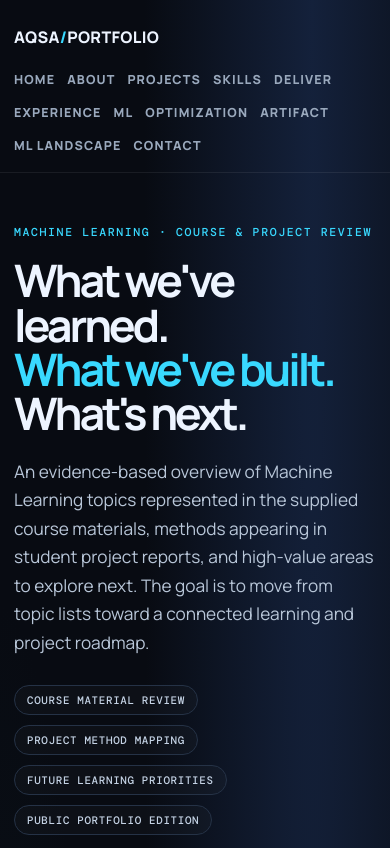
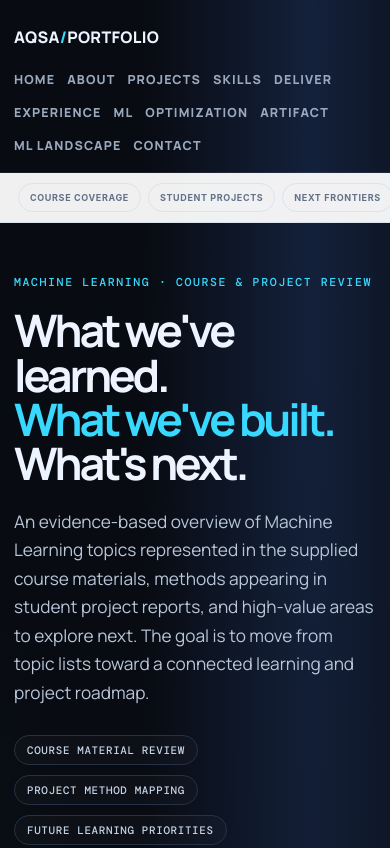
Before and after one commit to aqsa745-s/aqsa-shaheen-portfolio, a plain HTML site: page ml-landscape.html in a window 390 px wide. Shown: the top 848 px of the page. Drawn offline with nearby package versions, Linux system fonts and the light colour scheme.

Commit message:
Add dedicated section tabs to ml-landscape.html

```diff
--- a/ml-landscape.html
+++ b/ml-landscape.html
@@ -30,10 +30,13 @@ section{padding:38px 0 48px;border-top:1px solid #ffffff14}.section-head{display
 footer{padding:28px 0 45px;color:#788ba4;font: .68rem 'DM Mono',monospace;display:flex;justify-content:space-between;gap:12px;flex-wrap:wrap}
 @media(max-width:850px){.topic-grid{grid-template-columns:repeat(2,1fr)}.metrics{grid-template-columns:repeat(2,1fr)}.path-grid{grid-template-columns:1fr}.section-head{display:block}.section-head p{margin-top:10px}}
 @media(max-width:580px){.wrap{width:min(100% - 28px,1180px)}.nav{align-items:flex-start;flex-direction:column}.navlinks{gap:12px}.hero{padding:52px 0 32px}.topic-grid,.project-grid,.method{grid-template-columns:1fr}.metrics{gap:8px}.metric{padding:14px}.metric strong{font-size:1.6rem}.matrix{font-size:.72rem}.matrix th,.matrix td{padding:9px}}
+
+/* Page-specific section tabs; main portfolio navigation remains unchanged */
+html{scroll-behavior:smooth}.section-tabs{position:sticky;top:0;z-index:90;display:flex;gap:8px;align-items:center;overflow-x:auto;white-space:nowrap;padding:12px max(5.5vw,20px);background:rgba(255,255,255,.94);border-bottom:1px solid #dce3ed;backdrop-filter:blur(14px);scrollbar-width:thin}.section-tabs a{display:inline-flex;align-items:center;padding:9px 13px;border:1px solid #dce3ed;border-radius:999px;color:#637188;text-decoration:none;font:700 10px 'Inter',sans-serif;letter-spacing:.07em;transition:.2s}.section-tabs a:hover,.section-tabs a:focus{background:#315efb;color:#fff;border-color:#315efb}.section-tabs a:focus-visible{outline:2px solid #315efb;outline-offset:3px}section[id]{scroll-margin-top:82px}@media(max-width:760px){.section-tabs{padding:10px 18px;gap:7px}.section-tabs a{font-size:9px;padding:8px 11px}}
 </style>
 </head>
 <body>
-<header><div class="wrap nav"><a class="brand" href="index.html">AQSA<span>/</span>PORTFOLIO</a><nav class="navlinks"><a href="index.html#top">HOME</a><a href="index.html#about">ABOUT</a><a href="index.html#work">PROJECTS</a><a href="index.html#toolkit">SKILLS</a><a href="index.html#services">DELIVER</a><a href="index.html#experience">EXPERIENCE</a><a href="machine-learning.html">ML</a><a href="optimization.html">OPTIMIZATION</a><a href="artifact-lab.html">ARTIFACT</a><a href="ml-landscape.html">ML LANDSCAPE</a><a href="index.html#contact">CONTACT</a></nav></div></header>
+<header><div class="wrap nav"><a class="brand" href="index.html">AQSA<span>/</span>PORTFOLIO</a><nav class="navlinks"><a href="index.html#top">HOME</a><a href="index.html#about">ABOUT</a><a href="index.html#work">PROJECTS</a><a href="index.html#toolkit">SKILLS</a><a href="index.html#services">DELIVER</a><a href="index.html#experience">EXPERIENCE</a><a href="machine-learning.html">ML</a><a href="optimization.html">OPTIMIZATION</a><a href="artifact-lab.html">ARTIFACT</a><a href="ml-landscape.html">ML LANDSCAPE</a><a href="index.html#contact">CONTACT</a></nav></div></header><nav class="section-tabs" aria-label="Page sections"><a href="#coverage">COURSE COVERAGE</a><a href="#projects">STUDENT PROJECTS</a><a href="#frontiers">NEXT FRONTIERS</a><a href="#method">METHODOLOGY</a></nav>
 <main id="top" class="wrap">
 <div class="hero">
  <div class="eyebrow">MACHINE LEARNING · COURSE & PROJECT REVIEW</div>
```
